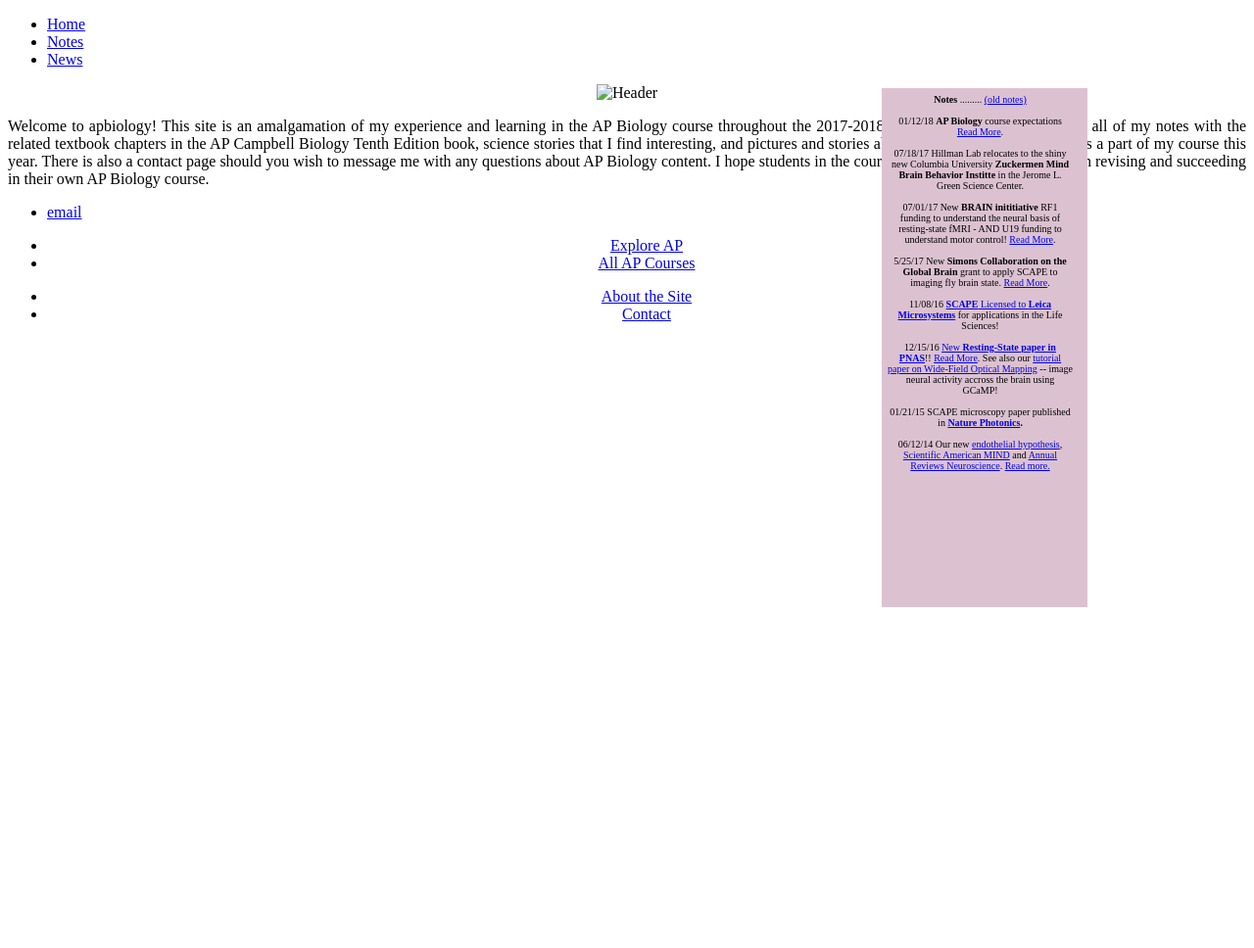
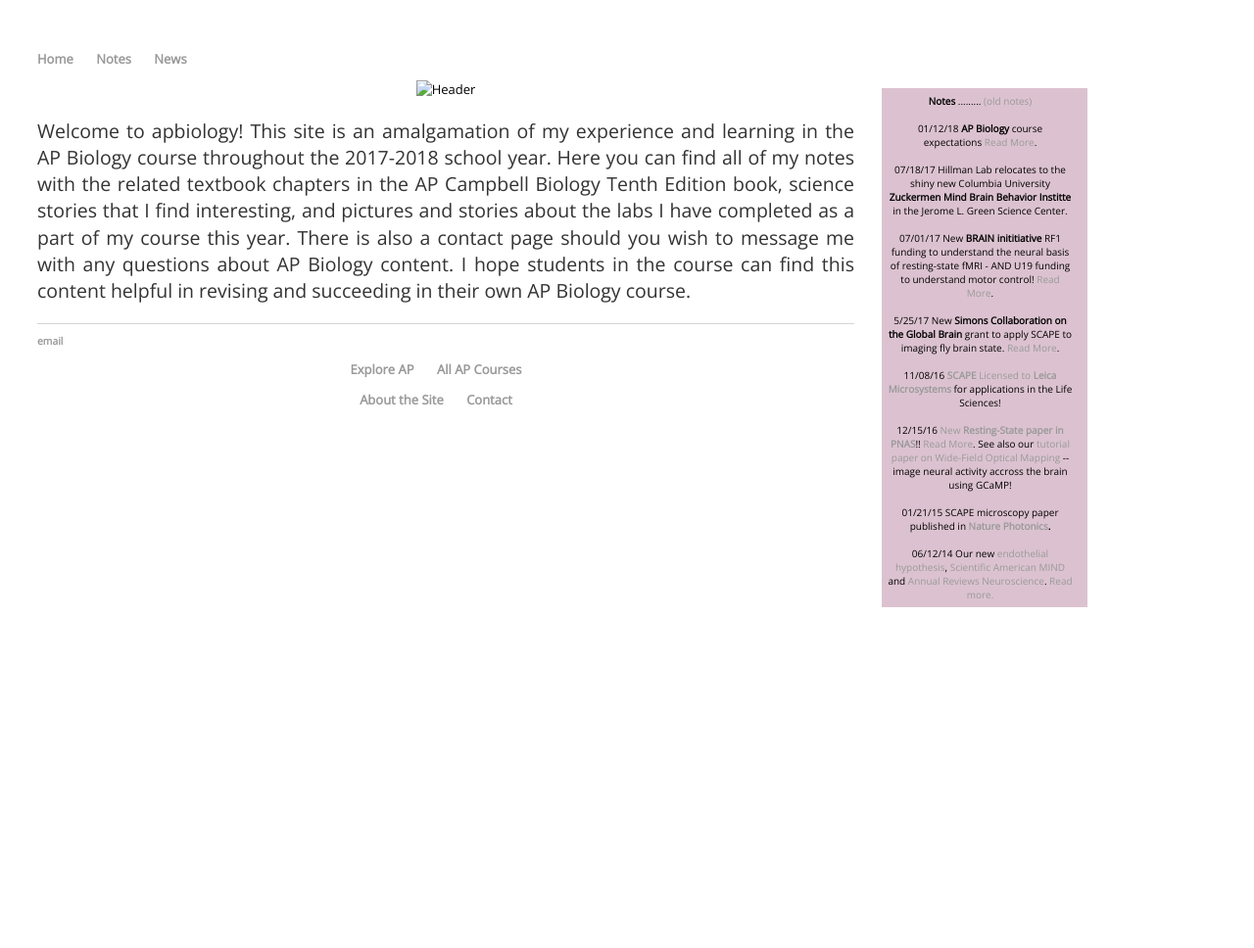
Before and after one commit to meganscarlett/meganscarlett.github.io, a Jekyll site: the page built from index.html, in a window 1280 px wide. Shown: the whole page at 98% size. Built offline with Jekyll 4.4.1, drawn with Linux system fonts in a browser that asks for light colours; before the commit the page ends 916 px from its top, so only the background shows below that.

Commit message:
Update default.html

```diff
--- a/_layouts/default.html
+++ b/_layouts/default.html
@@ -17,7 +17,7 @@
 		</nav>
 
 		<!-- link to main stylesheet -->
-		<link rel="stylesheet" type="text/css" href="/main.css">
+		<link rel="stylesheet" type="text/css" href="css/main.css">
 
 		<div class="container">
 
```
